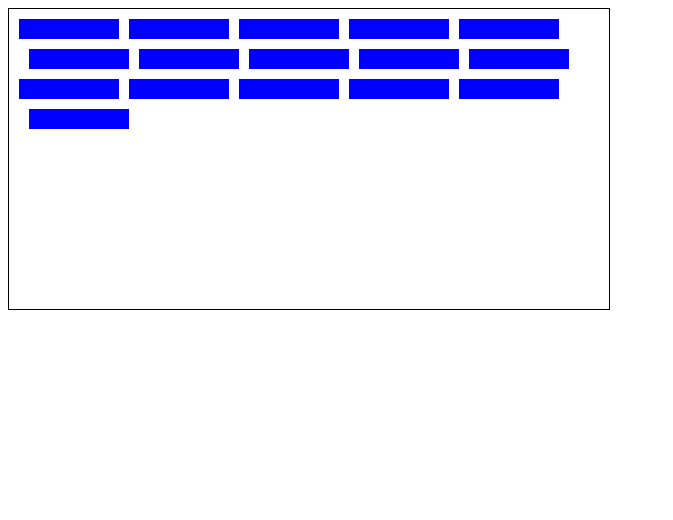
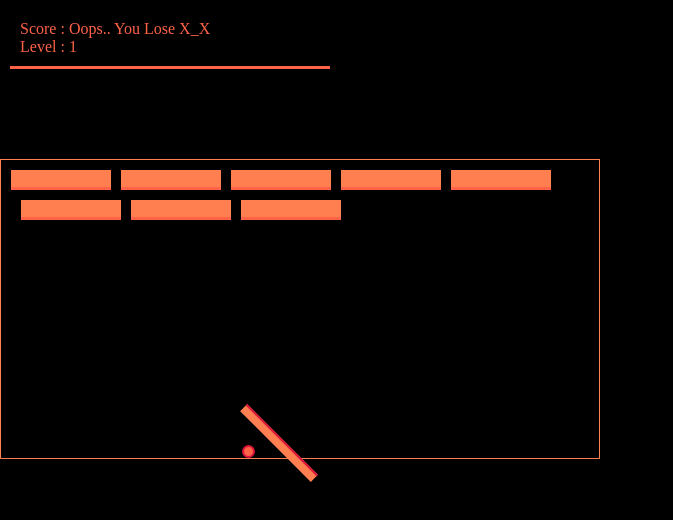
Before and after one commit to omarkshan/break-bricks-game, a plain HTML site: page index.html in a window 1280 px wide. Shown: the whole page, without its empty margins (0-673 px from the left). Drawn offline with Linux system fonts and the light colour scheme.

Commit message:
[script.js, style.css]: Adds ball functionalities and styling

```diff
--- a/index.html
+++ b/index.html
@@ -7,6 +7,10 @@
     <link rel="stylesheet" href="style.css">
 </head>
 <body>
+    <div id="dashboard">
+        <div>Score : <span id="score"></span></div>
+        <div>Level : <span id="level">1</span></div>
+    </div>
     <div class="grid">
 
     </div>
--- a/script.js
+++ b/script.js
@@ -2,7 +2,11 @@ const grid = document.querySelector(".grid");
 const gridWidth = document.querySelector(".grid").clientWidth;
 const gridHeight = document.querySelector(".grid").clientHeight;
 
-const levelMultiplier = 1;
+const scoreDisplay = document.querySelector("#score");
+let levelMultiplier = 1;
+const blocksPerLvl = 8;
+
+let timerId;
 
 console.log(gridWidth);
 console.log(gridHeight);
@@ -26,7 +30,7 @@ function populateBlocks() {
   let rowCount = 0;
   let widthTracker = 10;
   let heightTracker = gridHeight - 30;
-  for (let i = 0; i < levelMultiplier * 16; i++) {
+  for (let i = 0; i < levelMultiplier * blocksPerLvl; i++) {
     blocks.push(new Block(widthTracker, heightTracker));
     console.log("Block Added");
     if (widthTracker + blockWidth + 50 < gridWidth) {
@@ -54,3 +58,116 @@ function addBlocks() {
 
 populateBlocks();
 addBlocks();
+
+// Draws object
+function drawObject(object, currentPos) {
+  object.style.left = currentPos[0] + "px";
+  object.style.bottom = currentPos[1] + "px";
+}
+
+/// User
+
+const user = document.createElement("div");
+user.classList.add("user");
+grid.appendChild(user);
+
+const userWidth = document.querySelector(".user").clientWidth;
+
+const userStart = [gridHeight - 70, 10];
+let userCurrentPosition = userStart;
+
+drawObject(user, userCurrentPosition);
+
+// User movement
+function moveUser(e) {
+  switch (e.key) {
+    case "ArrowLeft":
+      if (userCurrentPosition[0] > 5) {
+        userCurrentPosition[0] -= 5;
+        drawObject(user, userCurrentPosition);
+      }
+      break;
+    case "ArrowRight":
+      if (userCurrentPosition[0] < gridWidth - (userWidth + 5)) {
+        userCurrentPosition[0] += 5;
+        drawObject(user, userCurrentPosition);
+      }
+    default:
+      break;
+  }
+}
+
+document.addEventListener("keydown", moveUser);
+
+/// Ball
+const ballStart = [gridWidth / 2, gridHeight / 10];
+let ballCurrentPosition = ballStart;
+
+const ball = document.createElement("div");
+ball.classList.add("ball");
+ball.style.left = ballCurrentPosition[0] + "px";
+ball.style.bottom = ballCurrentPosition[1] + "px";
+grid.appendChild(ball);
+
+const ballDiameter = ball.offsetWidth;
+console.log(ballDiameter);
+let _xBall = -2;
+let _yBall = 2;
+
+drawObject(ball, ballCurrentPosition);
+
+// Ball movement
+function moveBall() {
+  ballCurrentPosition[0] += _xBall;
+  ballCurrentPosition[1] += _yBall;
+  drawObject(ball, ballCurrentPosition);
+  onGridCollide();
+  isGameOver();
+}
+
+timerId = setInterval(moveBall, 10);
+
+// Check for Collisions
+function onGridCollide() {
+  // Collide conditions
+  let xRightCollide = ballCurrentPosition[0] >= gridWidth - ballDiameter;
+  let yTopCollide = ballCurrentPosition[1] >= gridHeight - ballDiameter;
+  let xLeftCollide = ballCurrentPosition[0] <= 0;
+
+  // Check wall collisions
+  if (xRightCollide || yTopCollide || xLeftCollide) {
+    changeDirection();
+  }
+}
+
+function isGameOver() {
+  let yBottomCollide = ballCurrentPosition[1] <= 0;
+
+  // Check if Game Over
+  if (yBottomCollide) {
+    clearInterval(timerId);
+    scoreDisplay.innerHTML = "Oops.. You Lose X_X";
+    user.style.transform = "rotate(45deg)";
+    user.style.transition = "all 0.5s";
+    document.removeEventListener("keydown", moveUser);
+  }
+}
+
+function changeDirection() {
+  if (_xBall === 2 && _yBall === 2) {
+    _yBall = -2;
+    return;
+  }
+  if (_xBall === 2 && _yBall === -2) {
+    _xBall = -2;
+    return;
+  }
+  if (_xBall === -2 && _yBall === -2) {
+    _yBall = 2;
+    return;
+  }
+  if (_xBall === -2 && _yBall === 2) {
+    _xBall = 2;
+    return;
+  }
+}
--- a/style.css
+++ b/style.css
@@ -1,13 +1,51 @@
+* {
+  margin: 0;
+  padding: 0;
+  box-sizing: border-box;
+}
+
+body {
+  background-color: #000000;
+  overflow: hidden;
+}
+
 .grid {
   position: absolute;
   width: 600px;
   height: 300px;
-  border: solid #000000 1px;
+  border: solid #ff7f50 1px;
+  margin-top: 80px;
 }
 
 .block {
   position: absolute;
   width: 100px;
   height: 20px;
-  background-color: #0000ff;
+  border-bottom: solid 3px #ff6347;
+  background-color: #ff7f50;
 }
+
+.user {
+  position: absolute;
+  width: 100px;
+  height: 10px;
+  border-top: solid 2px #dc143c;
+  background-color: #ff7f50;
+}
+
+.ball {
+  position: absolute;
+  width: 13px;
+  height: 13px;
+  border: solid 2px #dc143c;
+  border-radius: 10px;
+  background-color: #ff6347;
+}
+
+#dashboard {
+  border-bottom: solid 3px #ff6347;
+  max-width: 25%;
+  margin: 10px;
+  padding: 10px;
+  color: #ff6347;
+}
```
